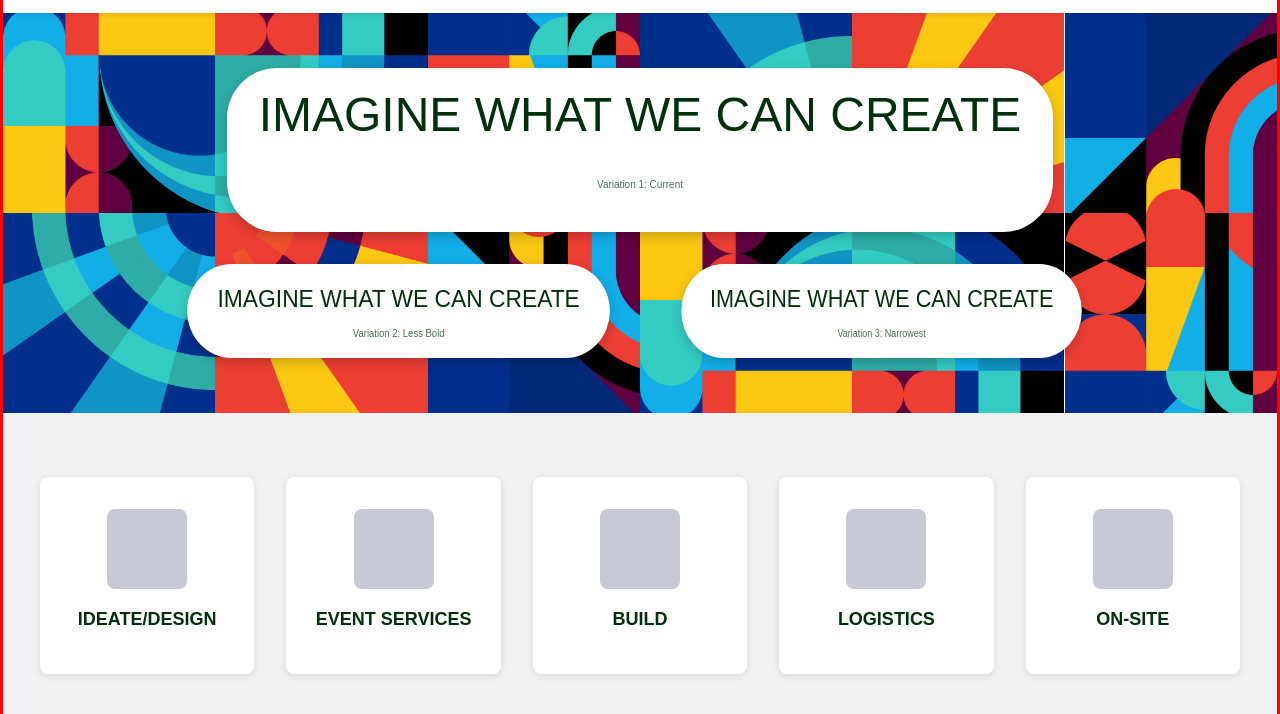
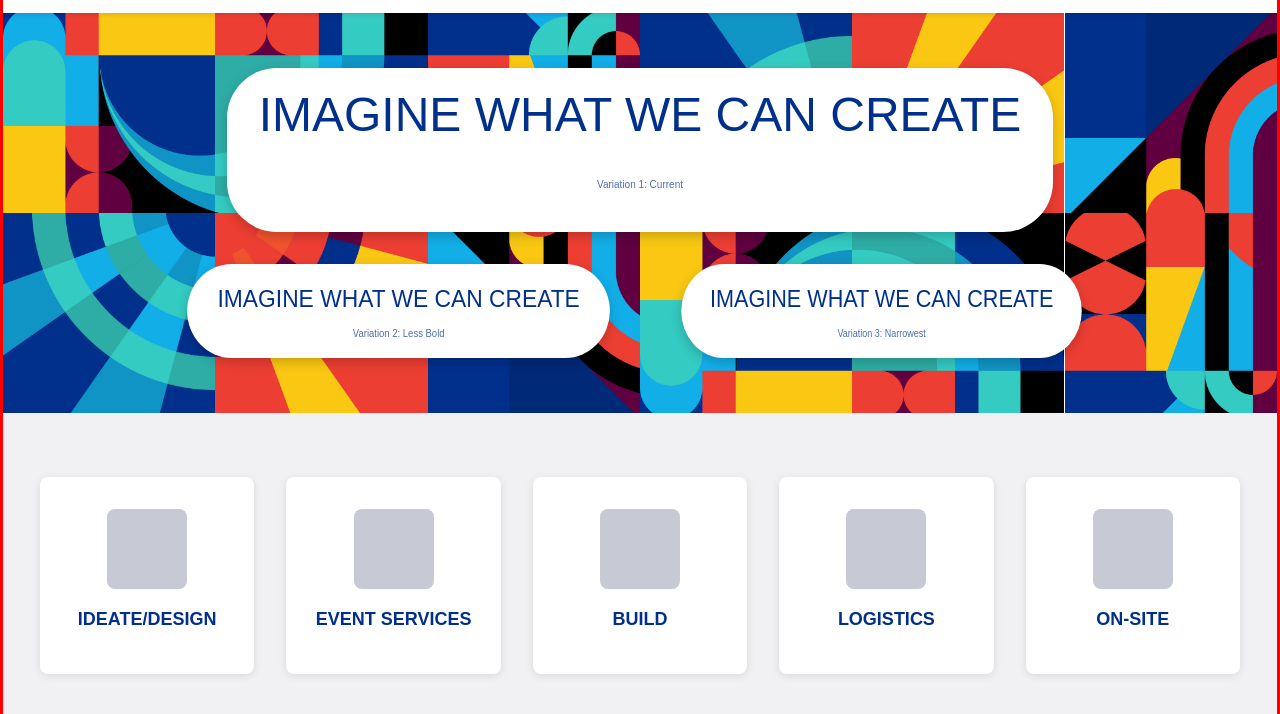
Before and after one commit to crambo70/DEV_PROJ_TEST, a plain HTML site: page index.html in a window 1280 px wide. Shown: the part 86-800 px from the top of the page. Drawn offline with Linux system fonts and the light colour scheme; a web font is replaced by a local one.

Commit message:
Update project files (2 files changed)

```diff
--- a/styles/style.css
+++ b/styles/style.css
@@ -534,7 +534,7 @@ body {
 
 .cta-button {
     background-color: #FFFFFF;
-    color: #00300C; /* Navy Blue from StyleGuide */
+    color: #00308C; /* Navy Blue from StyleGuide */
     padding: 1rem 2rem;
     border-radius: 50px;
     font-size: 24px; /* Medium font size */
@@ -549,7 +549,7 @@ body {
 /* Font Variation Experiments */
 .cta-button.variation-1 {
     /* Updated with provided CSS styling */
-    color: #00300C;
+    color: #00308C; /* Corrected Navy Blue */
     text-align: center;
     font: normal normal normal 48px/62px "din-2014", sans-serif;
     letter-spacing: 0px;
@@ -642,7 +642,7 @@ body {
 
 .service-title {
     font-size: 18px; /* Small font size */
-    color: #00300C; /* Navy Blue */
+    color: #00308C; /* Navy Blue */
     margin-bottom: 0.5rem;
 }
 
```
Also changed, not shown: StyleGuide.md (+1 -1 lines).
